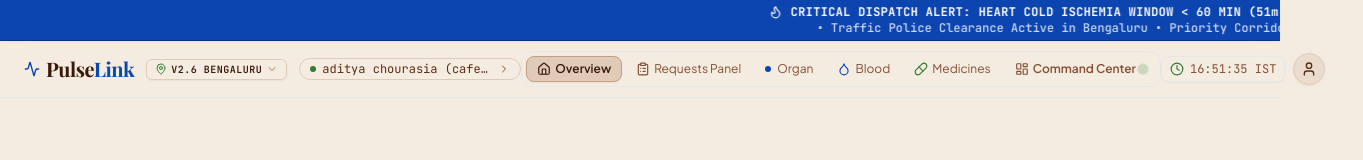
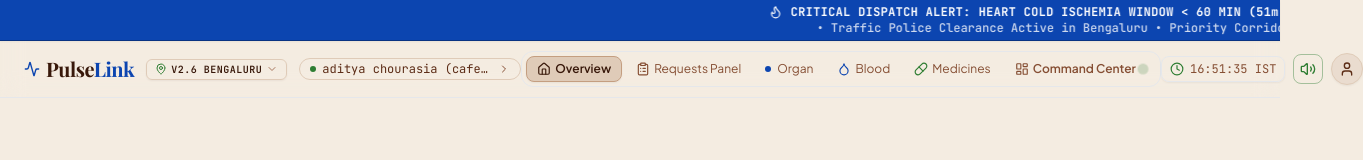
Before and after one commit to adityachourasia10329/pulselink, a React (Vite) app: page / in a window 1280 px wide. Shown: the top 160 px of the page, 1363 px wide, since content can reach past the window. Built offline with nearby package versions, Linux system fonts and the light colour scheme; a web font is replaced by a local one.

Commit message:
feat(ui): restore and preserve functional audio telemetry toggle button in navbar

```diff
--- a/src/components/Navbar.tsx
+++ b/src/components/Navbar.tsx
@@ -13,7 +13,9 @@ import {
   ChevronRight,
   MapPin,
   Check,
-  Activity
+  Activity,
+  Volume2,
+  VolumeX
 } from 'lucide-react';
 
 export const Navbar: React.FC = () => {
@@ -32,6 +34,8 @@ export const Navbar: React.FC = () => {
     setSelectedCity,
     supportedCities,
     verificationUser,
+    audioMuted,
+    toggleAudioMute,
     currentTimeString,
     organTransfers,
     isExcursionActive
@@ -300,11 +304,24 @@ export const Navbar: React.FC = () => {
           {/* Right Action Tools: 6) IST Clock on left of profile + 3) Small Profile Option in Far Right Corner */}
           <div className="flex items-center space-x-2 shrink-0">
 
-            {/* 6) Live Clock IST (placed adjacently to the left of the profile option) */}
+            {/* Live Clock IST (placed adjacently to the left of the profile option) */}
             <div className="flex items-center space-x-1.5 text-xs font-mono text-bone-300 bg-bottle-950/70 px-2 py-1 rounded-lg border border-bottle-700/60 whitespace-nowrap shadow-sm">
               <Clock className="w-3.5 h-3.5 text-sage" />
               <span>{currentTimeString || '23:42:00 IST'}</span>
             </div>
+
+            {/* Audio Toggle Button - Functional Sound Cue Controller */}
+            <button
+              onClick={toggleAudioMute}
+              title={audioMuted ? "Unmute Command Audio Telemetry" : "Mute Command Audio Telemetry"}
+              className={`p-1.5 rounded-lg border transition-all ${
+                audioMuted
+                  ? 'border-bottle-700 text-bone-400 hover:text-bone-200 bg-bottle-950/60'
+                  : 'border-sage/40 bg-bottle-700/40 text-sage hover:bg-bottle-700/60'
+              }`}
+            >
+              {audioMuted ? <VolumeX className="w-4 h-4" /> : <Volume2 className="w-4 h-4" />}
+            </button>
 
             {/* 3) Small Profile Option (Far Right Corner - displays details ONLY when clicked) */}
             <div className="relative">
```
